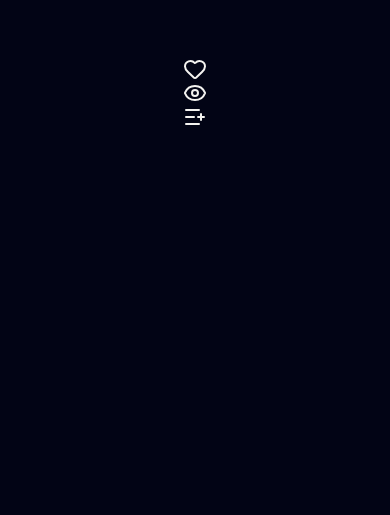
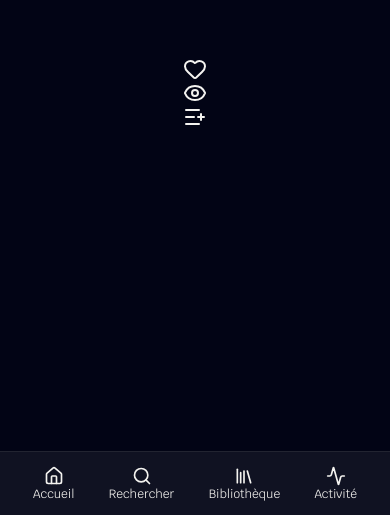
Before and after one commit to EmmaGuillaume/Cardbox, a Next.js app: page / in a window 390 px wide. Shown: the part 329-844 px from the top of the page. Built offline with nearby package versions, Linux system fonts and the light colour scheme.

Commit message:
feat : add tapbar to page

```diff
--- a/app/components/ui/TapBar.tsx
+++ /dev/null
@@ -1,25 +0,0 @@
-"use client";
-import { House, Search, Library, Activity} from "lucide-react";
-
-export default function TapBar() {
-    return (
-        <div className="w-full h-16 px-4 bg-background-800 flex justify-around items-center fixed bottom-0 border-t border-background-700 backdrop-blur-lg bg-opacity-80 font-krub font-size-2xs">
-            <button className="flex flex-col items-center cursor-pointer">
-                <House className="w-6 h-6" />
-                <span className="text-xs">Accueil</span>
-            </button>
-            <button className="flex flex-col items-center cursor-pointer">
-                <Search className="w-6 h-6" />
-                <span className="text-xs">Rechercher</span>
-            </button>
-            <button className="flex flex-col items-center cursor-pointer">
-                <Library className="w-6 h-6" />
-                <span className="text-xs">Bibliothèque</span>
-            </button>
-            <button className="flex flex-col items-center cursor-pointer">
-                <Activity className="w-6 h-6" />
-                <span className="text-xs">Activité</span>
-            </button>
-        </div>
-    );
-}
--- a/app/page.tsx
+++ b/app/page.tsx
@@ -2,6 +2,7 @@
 import ButtonInterract from "@/components/ui/ButtonInterract";
 import Image from "next/image";
 import { useState } from "react";
+import TapBar from "@/components/ui/TapBar";
 
 export default function Home() {
   const [isClicked, setIsClicked] = useState(false);
@@ -23,6 +24,7 @@ export default function Home() {
         type="list"
         isAlreadyAdded={isClicked}
       />
+      <TapBar></TapBar>
     </div>
   );
 }
--- /dev/null
+++ b/components/ui/TapBar.tsx
@@ -0,0 +1,25 @@
+"use client";
+import { House, Search, Library, Activity} from "lucide-react";
+
+export default function TapBar() {
+    return (
+        <div className="w-full h-16 px-4 bg-background-900 flex justify-around items-center fixed bottom-0 border-t border-background-800 backdrop-blur-lg bg-opacity-80 text-primary font-krub text-xs lg:hidden">
+            <button className="flex flex-col items-center cursor-pointer">
+                <House className="w-5 h-5" />
+                <span>Accueil</span>
+            </button>
+            <button className="flex flex-col items-center cursor-pointer">
+                <Search className="w-5 h-5" />
+                <span>Rechercher</span>
+            </button>
+            <button className="flex flex-col items-center cursor-pointer">
+                <Library className="w-5 h-5" />
+                <span>Bibliothèque</span>
+            </button>
+            <button className="flex flex-col items-center cursor-pointer">
+                <Activity className="w-5 h-5" />
+                <span>Activité</span>
+            </button>
+        </div>
+    );
+}
```
